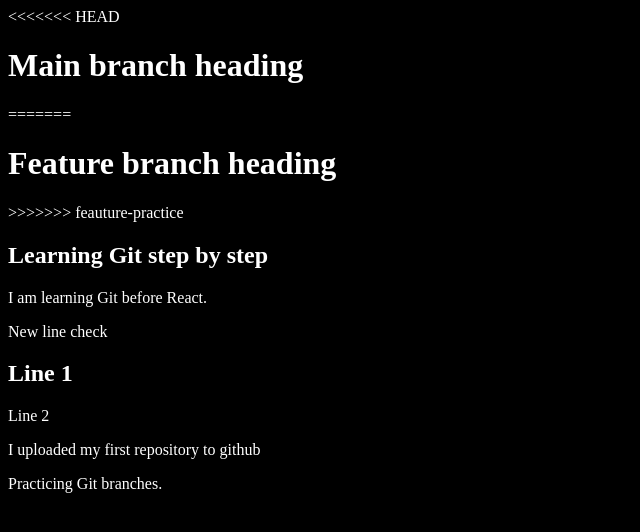
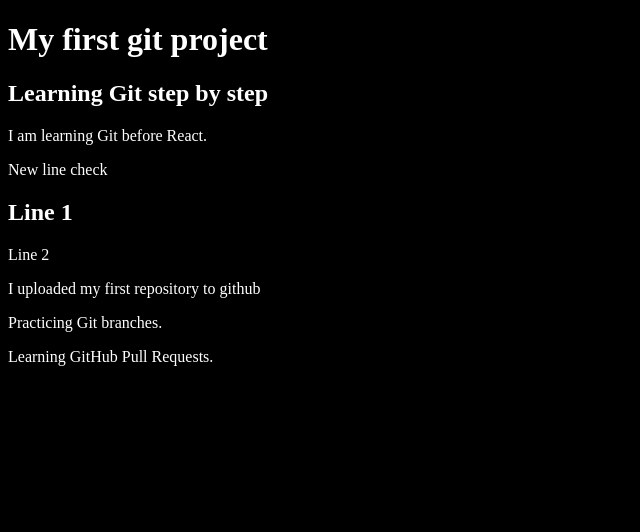
Before and after one commit to HamzaTariq2/git-practice, a plain HTML site: page index.html in a window 1280 px wide. Shown: the whole page, without its empty margins (0-640 px from the left). Drawn offline with Linux system fonts and the light colour scheme.

Commit message:
Add pull request practice

```diff
--- a/index.html
+++ b/index.html
@@ -6,11 +6,7 @@
     <title>Document</title>
 </head>
 <body style="background-color: black;color: white;">
-<<<<<<< HEAD
-    <h1>Main branch heading</h1>
-=======
-    <h1>Feature branch heading</h1>
->>>>>>> feauture-practice
+    <h1>My first git project</h1>
     <h2>Learning Git step by step</h2>
 <p>I am learning Git before React.</p>
 <p>New line check</p>
@@ -18,5 +14,6 @@
 <p>Line 2</p>
 <p>I uploaded my first repository to github</p>
 <p>Practicing Git branches.</p>
+<p>Learning GitHub Pull Requests.</p>
 </body>
 </html>
```
